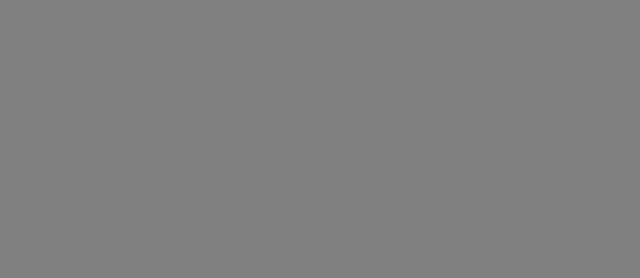
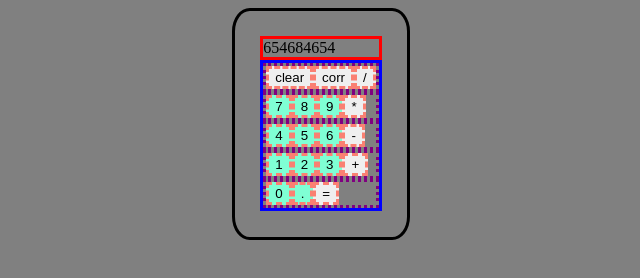
Before and after one commit to Learning-create/Calculator, a plain HTML site: page index.html in a window 1280 px wide. Shown: the whole page, without its empty margins (319-959 px from the left). Drawn offline with Linux system fonts and the light colour scheme.

Commit message:
create buttons on HTML

```diff
--- a/index.html
+++ b/index.html
@@ -8,6 +8,38 @@
     <title>Calculator</title>
 </head>
 <body>
-
+    <div id="frame">
+        <div id="display">654684654</div>
+        <div id="btnpad">
+            <div class="btnrow">
+                <button id="clear" class="mod">clear</button>
+                <button id="corr" class="mod">corr</button>
+                <button id="div" class="operator">/</button>
+            </div>
+            <div class="btnrow">
+                <button id="7" class="num">7</button>
+                <button id="8" class="num">8</button>
+                <button id="9" class="num">9</button>
+                <button if="mult" class="operator">*</button>
+            </div>
+            <div class="btnrow">
+                <button id="4" class="num">4</button>
+                <button id="5" class="num">5</button>
+                <button id="6" class="num">6</button>
+                <button id="subs" class="operator">-</button>
+            </div>
+            <div class="btnrow">
+                <button id="1" class="num">1</button>
+                <button id="2" class="num">2</button>
+                <button id="3" class="num">3</button>
+                <button id="+" class="operator">+</button>
+            </div>
+            <div class="btnrow">
+                <button id="0" class="num">0</button>
+                <button id="." class="num">.</button>
+                <button id="=" class="operator">=</button>
+            </div>
+        </div>
+    </div>
 </body>
 </html>
--- a/styles/styles.css
+++ b/styles/styles.css
@@ -1,3 +1,38 @@
 body {
     background-color: gray;
+    display: flex;
+    justify-content: center;
+    align-items: center;
 }
+
+#frame {
+    display: flex;
+    flex-direction: column;
+    border: solid black;
+    border-radius: 10%;
+    padding: 2% ;
+}
+
+#display {
+    border: solid red;
+}
+
+#btnpad {
+    display: flex;
+    flex-direction: column;
+    border: solid blue;
+}
+
+.btnrow {
+    display: flex;
+    flex-direction: row;
+    border: dotted purple;
+}
+
+.num {
+    background-color: aquamarine;
+}
+
+button {
+    border: dashed salmon;
+}
```
